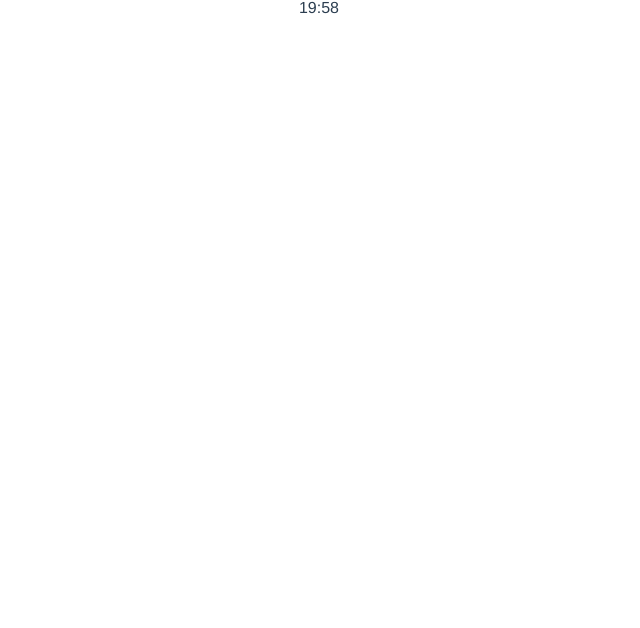
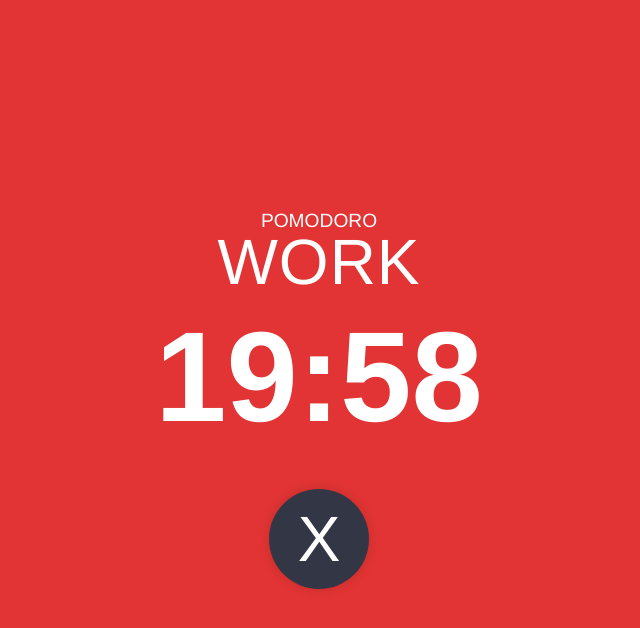
Before and after one commit to jmollericon/pomodoro-app, a Vue app: page / in a window 1280 px wide. Both pictures are taken after a click on the button "MAKE YOUR FIRST POMODORO". Shown: the top 628 px of the page, without its empty margins (321-961 px from the left). Built offline with nearby package versions, Linux system fonts and the light colour scheme.

Commit message:
:art: Implements Pomodoro view and others

```diff
--- /dev/null
+++ b/src/components/RoundedButton.vue
@@ -0,0 +1,30 @@
+<template>
+  <button class="rounded-button" @click="onClick()">
+    <slot />
+  </button>
+</template>
+
+<script>
+export default {
+  name: 'RoundedButton',
+  methods: {
+    onClick() {
+      this.$emit('click');
+    },
+  },
+};
+</script>
+
+<style lang="scss" scoped>
+.rounded-button {
+  all: unset;
+  width: 5rem;
+  height: 5rem;
+  padding: 10px;
+  background-color: var(--app-color-accent);
+  border-radius: 50%;
+  box-shadow: 0 0 10px 2px rgba(0, 0, 0, 0.1);
+  text-transform: uppercase;
+  cursor: pointer;
+}
+</style>
--- a/src/components/Timer.vue
+++ b/src/components/Timer.vue
@@ -19,7 +19,7 @@ export default {
     };
   },
   mounted() {
-    this.setTime();
+    this.setTime(this.$props.time);
     this.startCounDown();
   },
   computed: {
@@ -45,11 +45,16 @@ export default {
     onSecondElapse() {
       this.timeInSeconds -= 1;
     },
-    setTime() {
-      this.timeInSeconds = this.$props.time;
+    setTime(time) {
+      this.timeInSeconds = time;
     },
     getPaddedTime(value) {
       return value.toString().padStart(2, '0');
+    },
+  },
+  watch: {
+    time(newTime) {
+      this.setTime(newTime);
     },
   },
 };
--- a/src/views/pomodoro/Pomodoro.vue
+++ b/src/views/pomodoro/Pomodoro.vue
@@ -1,29 +1,72 @@
 <template>
   <section class="pomodoro">
     <div class="app-content pomodoro-content">
-      <Timer :time="pomodoroTime"/>
+      <h2 class="pomodoro-title">Pomodoro</h2>
+      <h1 class="pomodoro-type">{{ pomodoroType }}</h1>
+      <Timer :time="pomodoroTime" class="pomodoro-timer"/>
+      <RoundedButton @click="onClick()" class="icon-close">
+        x
+      </RoundedButton>
     </div>
   </section>
 </template>
 
 <script>
 import Timer from '@/components/Timer.vue';
+import RoundedButton from '@/components/RoundedButton.vue';
 import PomodoroTypes from './pomodoroTypes';
 
 export default {
   name: 'Pomodoro',
   components: {
     Timer,
+    RoundedButton,
   },
   computed: {
+    pomodoroType() {
+      return this.$route.params.type;
+    },
     pomodoroTime() {
-      const pomodoroType = this.$route.params.type;
-      return PomodoroTypes[pomodoroType].time;
+      return PomodoroTypes[this.pomodoroType].time;
+    },
+  },
+  methods: {
+    onClick() {
+      this.$router.push({ name: 'Pomodoro', params: { type: 'rest' } });
     },
   },
 };
 </script>
 
 <style lang="scss" scoped>
-
+.pomodoro {
+  background-color: var(--app-color-primary);
+  color: var(--app-color-text);
+}
+.pomodoro-content {
+  display: flex;
+  flex-direction: column;
+  align-items: center;
+  justify-content: center;
+}
+.pomodoro-title {
+  font-size: 1.2rem;
+  font-weight: 300;
+  text-transform: uppercase;
+}
+.pomodoro-type {
+  font-size: 4rem;
+  font-weight: 500;
+  letter-spacing: 1px;
+  margin-bottom: 1.2rem;
+  text-transform: uppercase;
+}
+.pomodoro-timer {
+  font-size: 8rem;
+  font-weight: 800;
+  margin-bottom: 3rem;
+}
+.icon-close {
+  font-size: 4rem;
+}
 </style>
```
